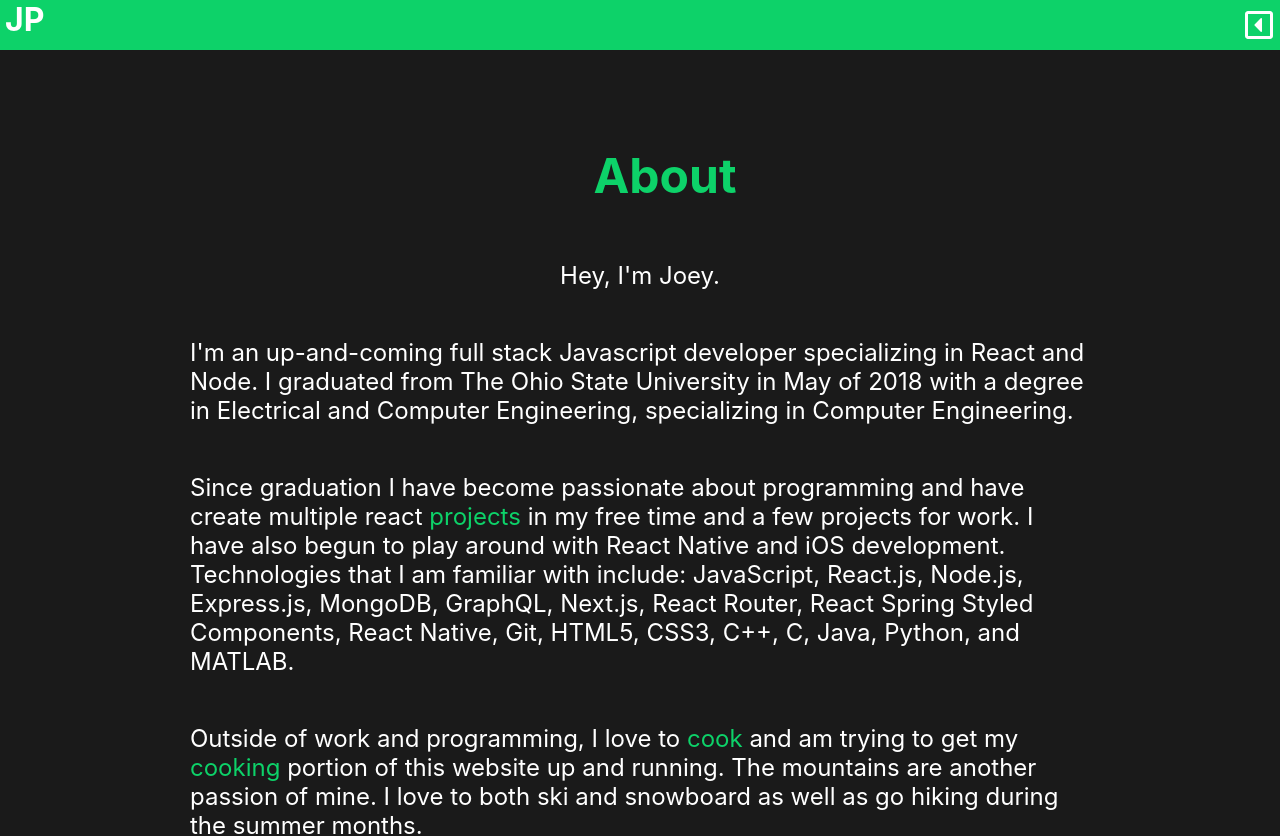
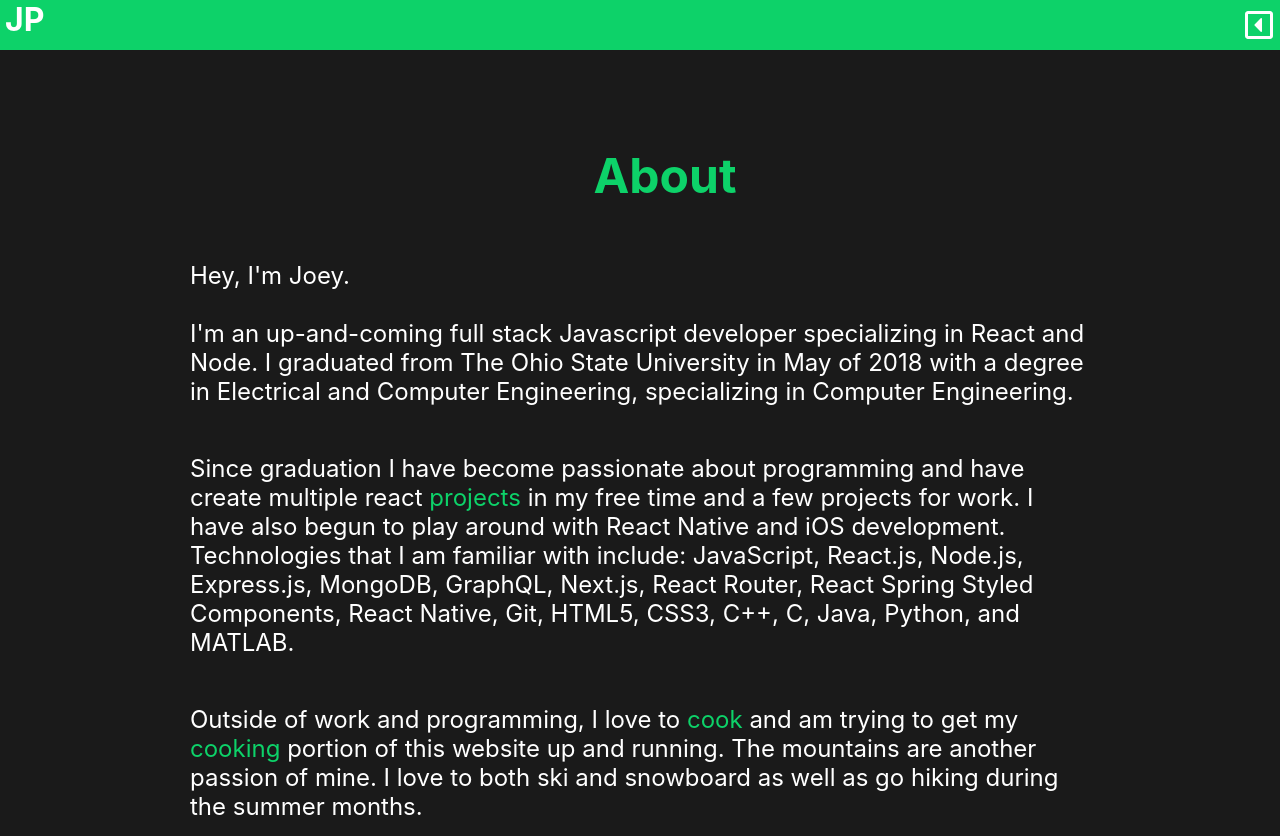
Before and after one commit to JoeyPilla/joseph-pilla, a React (Create React App) app: page /about in a window 1280 px wide. Shown: the top 836 px of the page. Built offline with nearby package versions, Linux system fonts and the light colour scheme.

Commit message:
refactoring

```diff
--- a/src/Components/About.js
+++ b/src/Components/About.js
@@ -5,15 +5,19 @@ import {
   Text,
   Title,
 } from '../Elements/textStyles';
+import {ABOUT} from './data';
 
 export default function About({ handlePageChange }) {
+  const about = ABOUT.map((line) => {
+    return <Text>{line}</Text>
+  })
   return (
     <PageContainer>
       <Title page={'about'}>About</Title>
       <Text>
         Hey, I'm Joey.
-      </Text>
-      <Text>
+        <br/>
+        <br/>
         I'm an up-and-coming full stack Javascript developer specializing in React and Node. I graduated from The Ohio State University in May of 2018 with a degree in Electrical and Computer Engineering, specializing in Computer Engineering.
       </Text>
       <Text>
--- a/src/Components/data.js
+++ b/src/Components/data.js
@@ -98,4 +98,16 @@ export const TECH = [
   'React Spring',
   'React',
   'Styled Components',
+  '',
 ]
+
+export const ABOUT = [
+  `Hey, I'm Joey.`,
+  `I'm an up-and-coming full stack Javascript developer specializing in React and Node. I graduated from The Ohio State University in May of 2018 with a degree in Electrical and Computer Engineering, specializing in Computer Engineering.`,
+  `Since graduation I have become passionate about programming and have create multiple react`,
+  `in my free time and a few projects for work. I have also begun to play around with React Native and iOS development. Technologies that I am familiar with include: JavaScript, React.js, Node.js, Express.js, MongoDB, GraphQL, Next.js, React Router, React Spring Styled Components, React Native, Git, HTML5, CSS3, C++, C, Java, Python, and MATLAB.`,
+  `Outside of work and programming, I love to`,
+  `portion of this website up and running. The mountains are another passion of mine. I love to both ski and snowboard as well as go hiking during the summer months.`,
+  `Please feel free to`,
+  `if you would like to chat or to discuss project opportunities.`,
+]
```
